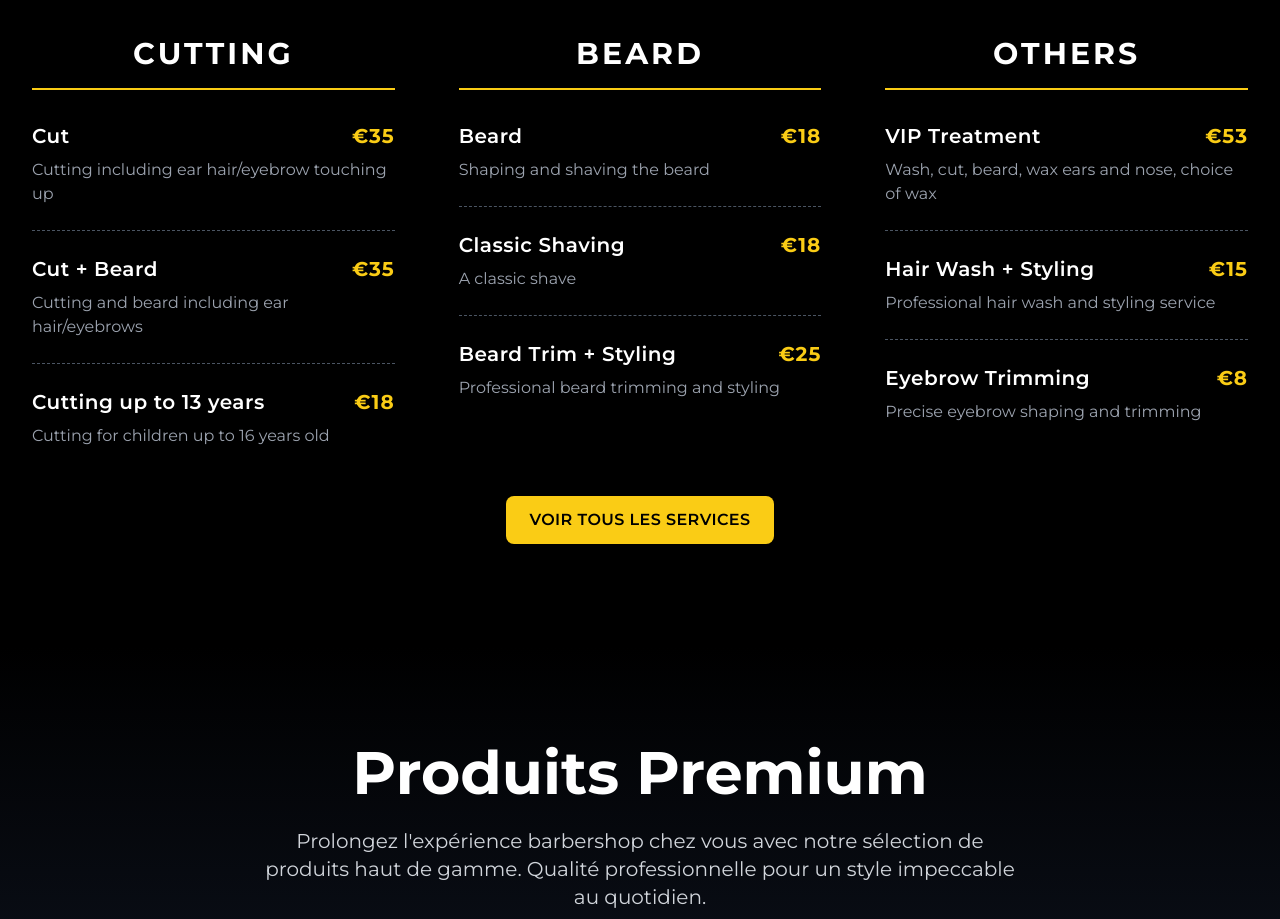
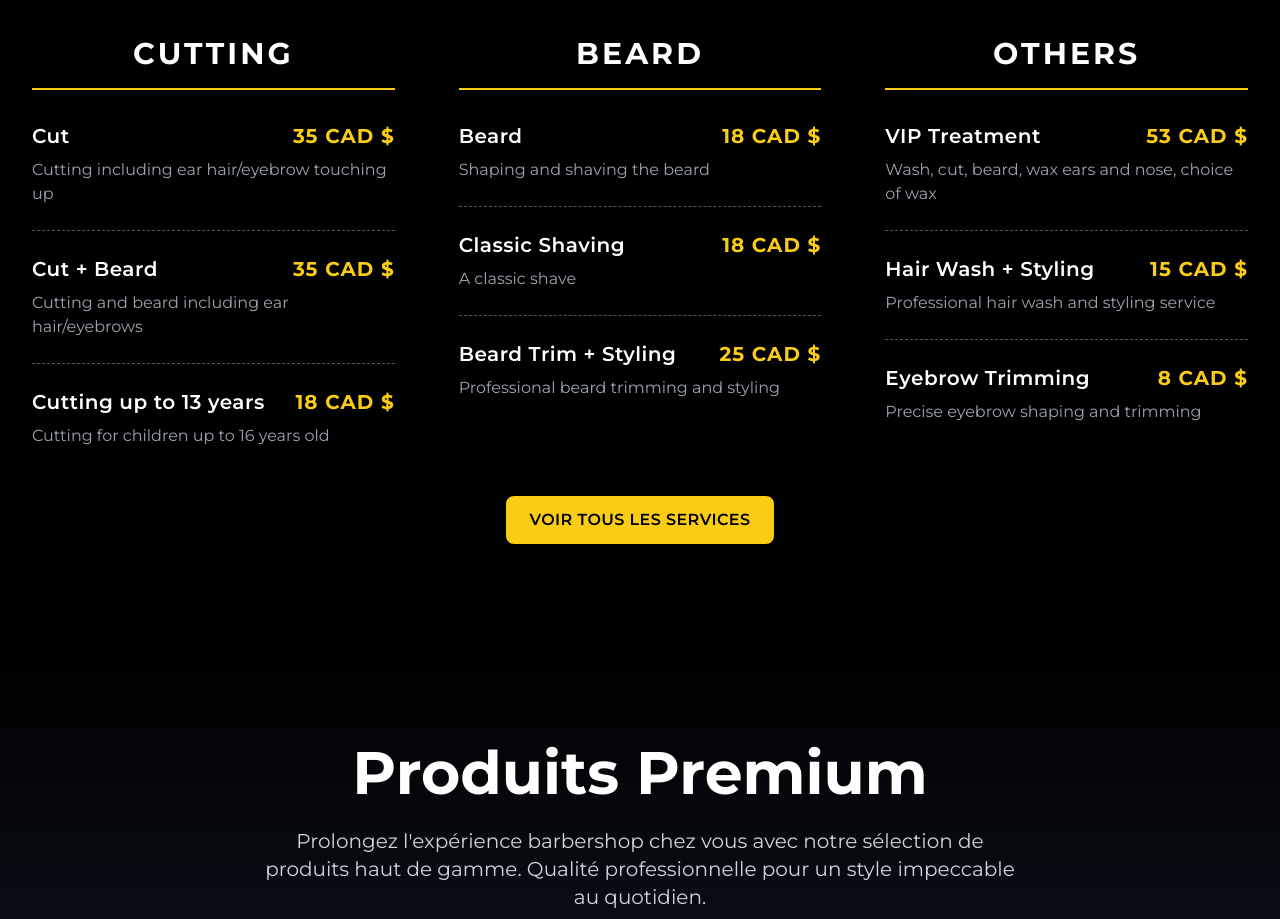
Before and after one commit to itsimed/picci, a React (Vite) app: page / in a window 1280 px wide. Shown: the part 1020-1939 px from the top of the page. Built offline with nearby package versions, Linux system fonts and the light colour scheme.

Commit message:
Mise à jour de [nom de la fonctionnalité ou correction]

```diff
--- a/src/data/servicesData.ts
+++ b/src/data/servicesData.ts
@@ -15,27 +15,27 @@ export const servicesData: ServiceCategory[] = [
     services: [
       {
         name: "Cut",
-        price: "€35",
+        price: "35 CAD $",
         description: "Cutting including ear hair/eyebrow touching up"
       },
       {
         name: "Cut + Beard",
-        price: "€35",
+        price: "35 CAD $",
         description: "Cutting and beard including ear hair/eyebrows"
       },
       {
         name: "Cutting up to 13 years",
-        price: "€18",
+        price: "18 CAD $",
         description: "Cutting for children up to 16 years old"
       },
       {
         name: "Cut 60+",
-        price: "€20",
+        price: "20 CAD $",
         description: "Cutting for people 60 years or older"
       },
       {
         name: "Hair clipper 1 length",
-        price: "€18",
+        price: "18 CAD $",
         description: "One clipper setting full head"
       }
     ]
@@ -45,22 +45,22 @@ export const servicesData: ServiceCategory[] = [
     services: [
       {
         name: "Beard",
-        price: "€18",
+        price: "18 CAD $",
         description: "Shaping and shaving the beard"
       },
       {
         name: "Classic Shaving",
-        price: "€18",
+        price: "18 CAD $",
         description: "A classic shave"
       },
       {
         name: "Beard Trim + Styling",
-        price: "€25",
+        price: "25 CAD $",
         description: "Professional beard trimming and styling"
       },
       {
         name: "Mustache Trim",
-        price: "€12",
+        price: "12 CAD $",
         description: "Precision mustache trimming and shaping"
       }
     ]
@@ -70,22 +70,22 @@ export const servicesData: ServiceCategory[] = [
     services: [
       {
         name: "VIP Treatment",
-        price: "€53",
+        price: "53 CAD $",
         description: "Wash, cut, beard, wax ears and nose, choice of wax"
       },
       {
         name: "Hair Wash + Styling",
-        price: "€15",
+        price: "15 CAD $",
         description: "Professional hair wash and styling service"
       },
       {
         name: "Eyebrow Trimming",
-        price: "€8",
+        price: "8 CAD $",
         description: "Precise eyebrow shaping and trimming"
       },
       {
         name: "Hot Towel Treatment",
-        price: "€10",
+        price: "10 CAD $",
         description: "Relaxing hot towel facial treatment"
       }
     ]
--- a/tsconfig.node.json
+++ b/tsconfig.node.json
@@ -17,7 +17,6 @@
     "strict": true,
     "noUnusedLocals": true,
     "noUnusedParameters": true,
-    "erasableSyntaxOnly": true,
     "noFallthroughCasesInSwitch": true,
     "noUncheckedSideEffectImports": true
   },
```
